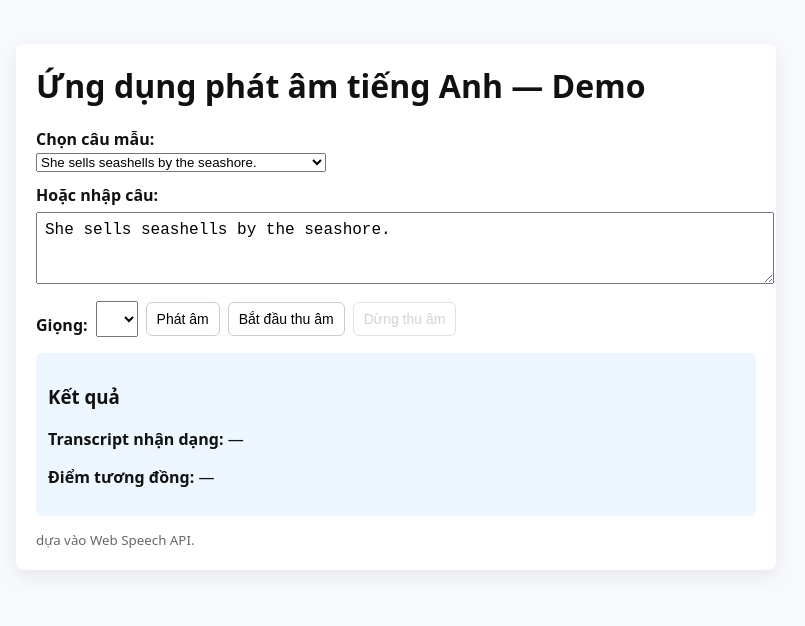
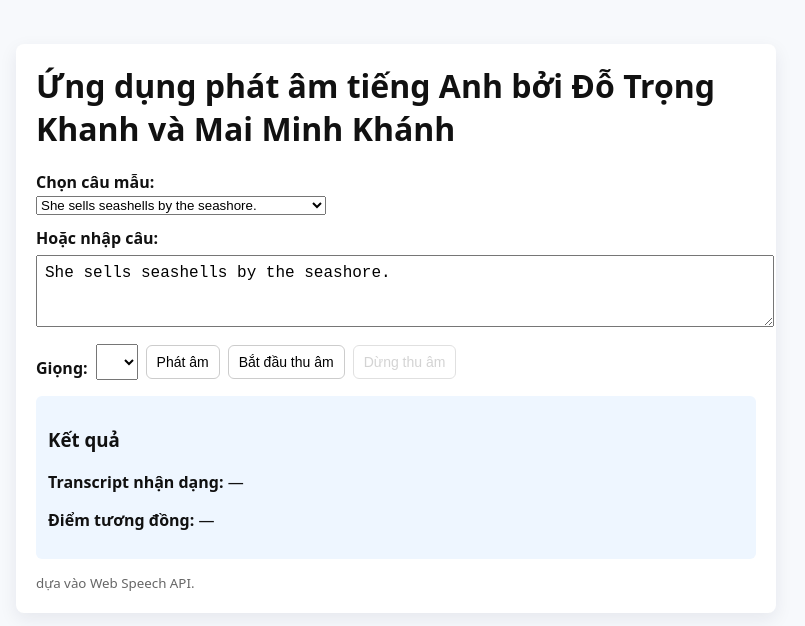
Before and after one commit to OhNoMyKing-Code/English, a plain HTML site: page index.html in a window 1280 px wide. Shown: the whole page, without its empty margins (244-1049 px from the left). Drawn offline with Linux system fonts and the light colour scheme.

Commit message:
Update index.html

```diff
--- a/index.html
+++ b/index.html
@@ -8,7 +8,7 @@
 </head>
 <body>
   <div class="container">
-    <h1>Ứng dụng phát âm tiếng Anh — Demo</h1>
+    <h1>Ứng dụng phát âm tiếng Anh bởi Đỗ Trọng Khanh và Mai Minh Khánh</h1>
 
     <label for="preset">Chọn câu mẫu:</label>
     <select id="preset">
```
